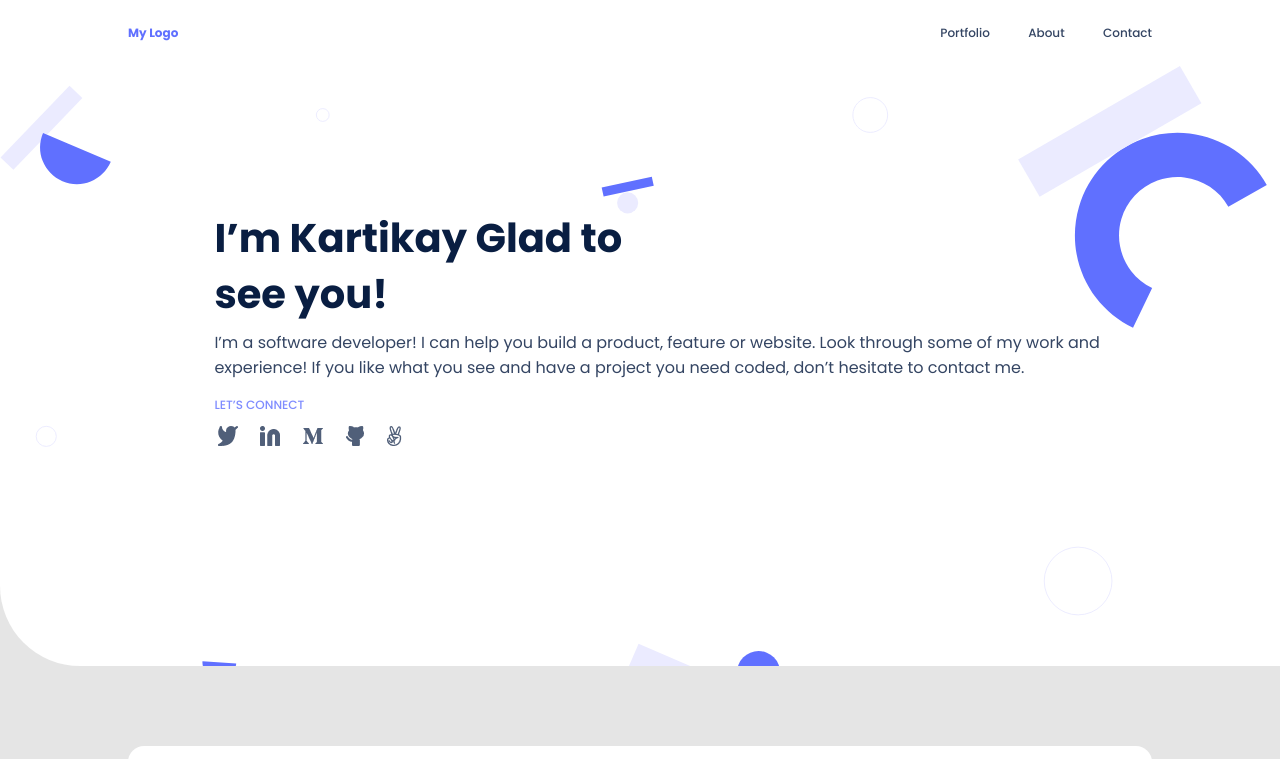
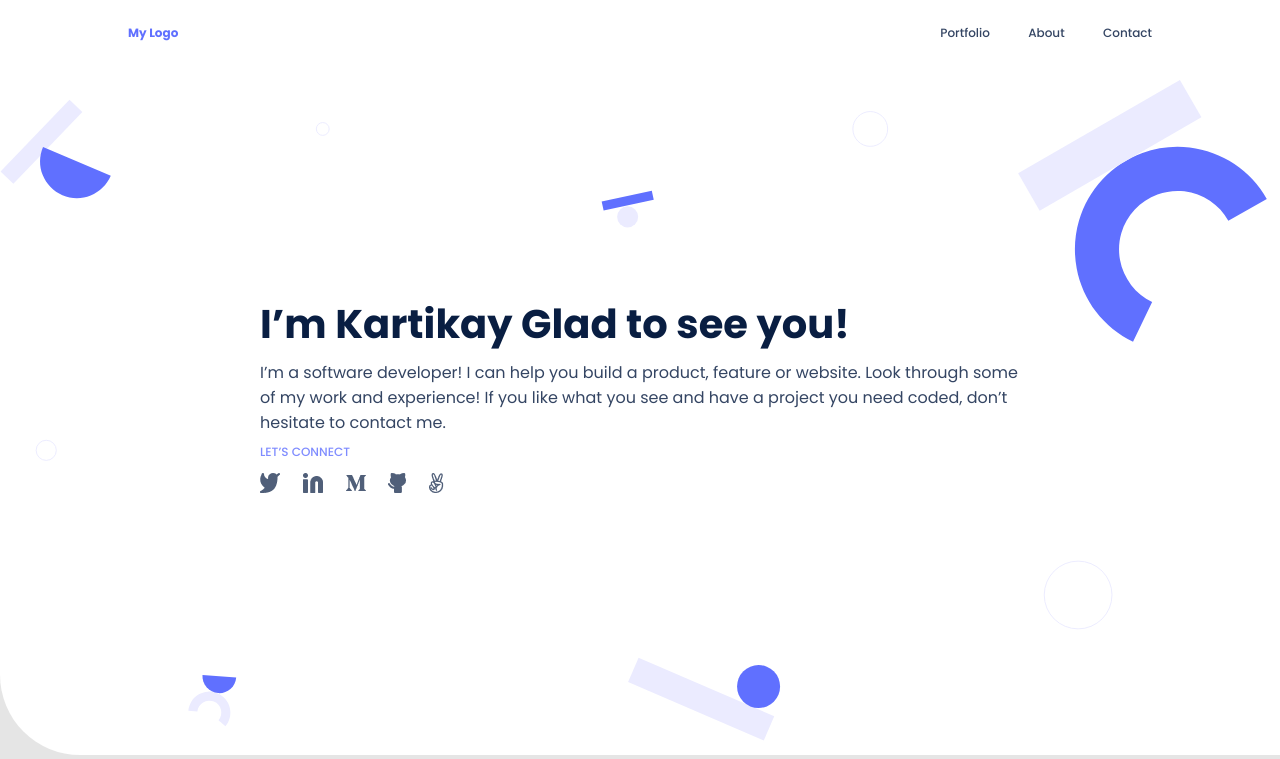
Before and after one commit to thenarain/Portfolio, a website: page index.html in a window 1280 px wide. Shown: the top 759 px of the page. Drawn offline with Linux system fonts and the light colour scheme.

Commit message:
Update the heading hierarchy and resize text

```diff
--- a/index.html
+++ b/index.html
@@ -33,9 +33,9 @@
     <nav class="nav-desktop">
       <a class="logo-desktop" href="#">My Logo</a>
       <div class="nav-element-desktop">
-        <h3 class="elements">Portfolio</h3>
-        <h3 class="elements">About</h3>
-        <h3 class="elements">Contact</h3>
+        <span class="elements">Portfolio</span>
+        <span class="elements">About</span>
+        <span class="elements">Contact</span>
       </div>
     </nav>
   </header>
--- a/style.css
+++ b/style.css
@@ -24,6 +24,7 @@
 
 .head-menu {
   background-color: #fff;
+  width: 100%;
 }
 
 .nav-mobile {
@@ -50,24 +51,27 @@
 .home-page {
   background-image: url("./Images/header-shapes-mobile@2x.png");
   background-repeat: no-repeat;
-  background-size: 100vw;
+  /* background-size: 100vw; */
+  background-size: 100% 100%;
   background-color: #fff;
-  height: 80vh;
+  /* height: 80vh; */
   border-bottom-left-radius: 9vh;
+  padding: 100px 24px 100px 24px;
 }
 
 .home-page-wrapper {
   display: flex;
   flex-direction: column;
   justify-content: center;
+  margin: 0;
 }
 
 .intro {
   font-size: 4.8vh;
   font-weight: 700;
-  margin-top: 12vh;
+  /* margin-top: 12vh;
   margin-left: 2.8vh;
-  margin-right: 2.8vh;
+  margin-right: 2.8vh; */
   color: #172b4d;
 }
 
@@ -76,15 +80,16 @@
   font-weight: 400;
   color: #344563;
   margin-top: 1.5vh;
-  margin-left: 2.8vh;
-  margin-right: 2.8vh;
+  /* margin-left: 2.8vh;
+  margin-right: 2.8vh; */
 }
 
 .bottom-connect {
   font-weight: 500;
   font-size: 2vh;
   color: #7f8cff;
-  margin: 1.5vh 2.8vh;
+  /* margin: 1.5vh 2.8vh; */
+  margin: 1.5vh 0 1.5vh 0;
   text-decoration: none;
 }
 
@@ -210,6 +215,7 @@
 }
 
 .about-sec {
+  padding-bottom: 140px;
   background-color: #fff;
   border-top-right-radius: 9vh;
 }
@@ -361,7 +367,8 @@ li {
   background-image: url("./Images/contact_form_shapes_mobile.png");
   background-repeat: no-repeat;
   background-position: right;
-  height: 97vh;
+  /* height: 97vh; */
+  padding-bottom: 140px;
 }
 
 .contact-text {
@@ -518,10 +525,12 @@ li {
   .home-page {
     background-image: url("./Images/home-page.svg");
     background-repeat: no-repeat;
-    background-size: 100vw;
+    /* background-size: 100vw; */
+    background-size: 100% 100%;
     background-color: #fff;
-    height: 75vh;
+    /* height: 75vh; */
     border-bottom-left-radius: 10vh;
+    padding: 230px 260px 255px 260px;
   }
 
   .home-page-wrapper {
@@ -531,26 +540,26 @@ li {
   }
 
   .height {
-    margin-top: 18vh;
+    /* margin-top: 18vh; */
   }
 
   .intro {
-    width: 35vw;
+    /* width: 35vw; */
     font-size: 5vh;
     line-height: 7vh;
     font-weight: 700;
     color: #091e42;
-    padding-left: 15vw;
+    /* padding-left: 15vw; */
   }
 
   .intro-description {
-    width: 75vw;
+    /* width: 75vw; */
     font-size: 2vh;
     font-weight: 400;
     color: #344563;
     margin-top: 1vh;
-    margin-bottom: 1vh;
-    padding-left: 15vw;
+    /* margin-bottom: 1vh; */
+    /* padding-left: 15vw; */
   }
 
   .bottom-connect {
@@ -560,7 +569,7 @@ li {
     color: #7f8cff;
     margin-top: 1vh;
     padding: 0;
-    width: 10vw;
+    /* width: 10vw; */
   }
 
   .icon-container {
@@ -568,7 +577,7 @@ li {
     list-style: none;
     color: #505f79;
     margin: 0;
-    padding-left: 17vw;
+    /* padding-left: 17vw; */
   }
 
   .icon-img {
@@ -712,7 +721,7 @@ li {
     background-color: #fff;
     border-top-right-radius: 9vh;
     margin-top: 10vh;
-    height: 60vh;
+    /* height: 60vh; */
   }
 
   .about-content-container {
@@ -745,8 +754,8 @@ li {
     font-size: 1.5vh;
     color: #7f8cff;
     margin-top: 1vh;
-    padding-left: 15vw;
-    width: 10vw;
+    /* padding-left: 15vw; */
+    /* width: 10vw; */
   }
 
   .about-button {
```
